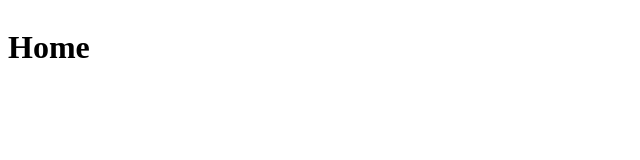
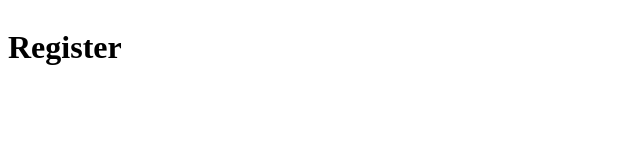
Before and after one commit to Brenont/plopjs-talk, a React (Create React App) app: page /register in a window 1280 px wide. Shown: the top 160 px of the page, without its empty margins (0-640 px from the left). Built offline with nearby package versions, Linux system fonts and the light colour scheme.

Commit message:
code done in talk

```diff
--- /dev/null
+++ b/src/pages/List/index.js
@@ -0,0 +1,12 @@
+import React from "react";
+import * as S from "./styles";
+
+const List = () => {
+return (
+<S.ListWrapper>
+  <h1>List</h1>
+</S.ListWrapper>
+);
+};
+
+export default List;
--- /dev/null
+++ b/src/pages/List/styles.js
@@ -0,0 +1,5 @@
+import styled from "styled-components";
+
+export const ListWrapper = styled.div`
+display: flex;
+`;
--- /dev/null
+++ b/src/pages/Login/index.js
@@ -0,0 +1,12 @@
+import React from "react";
+import * as S from "./styles";
+
+const Login = () => {
+return (
+<S.LoginWrapper>
+  <h1>Login</h1>
+</S.LoginWrapper>
+);
+};
+
+export default Login;
--- /dev/null
+++ b/src/pages/Login/styles.js
@@ -0,0 +1,5 @@
+import styled from "styled-components";
+
+export const LoginWrapper = styled.div`
+display: flex;
+`;
--- /dev/null
+++ b/src/pages/Register/index.js
@@ -0,0 +1,12 @@
+import React from "react";
+import * as S from "./styles";
+
+const Register = () => {
+return (
+<S.RegisterWrapper>
+  <h1>Register</h1>
+</S.RegisterWrapper>
+);
+};
+
+export default Register;
--- /dev/null
+++ b/src/pages/Register/styles.js
@@ -0,0 +1,5 @@
+import styled from "styled-components";
+
+export const RegisterWrapper = styled.div`
+display: flex;
+`;
--- a/src/pages/index.js
+++ b/src/pages/index.js
@@ -1,2 +1,5 @@
 /* PLOP_PAGE_EXPORT */
+export { default as List } from "./List"
+export { default as Register } from "./Register"
+export { default as Login } from "./Login"
 export { default as Home } from "./Home";
--- a/src/routes.js
+++ b/src/routes.js
@@ -2,6 +2,9 @@ import React from "react";
 import { BrowserRouter, Switch, Route } from "react-router-dom";
 import {
   /* PLOP_ROUTE_IMPORT */
+	List,
+	Register,
+	Login,
   Home,
 } from "./pages";
 
@@ -10,6 +13,9 @@ const Routes = () => {
     <BrowserRouter>
       <Switch>
         {/* PLOP_INJECT_ROUTE */}
+				<Route exact path="/list" component={ List } />
+				<Route exact path="/register" component={ Register } />
+				<Route exact path="/login" component={ Login } />
         <Route path="/" component={Home} />
       </Switch>
     </BrowserRouter>
```
